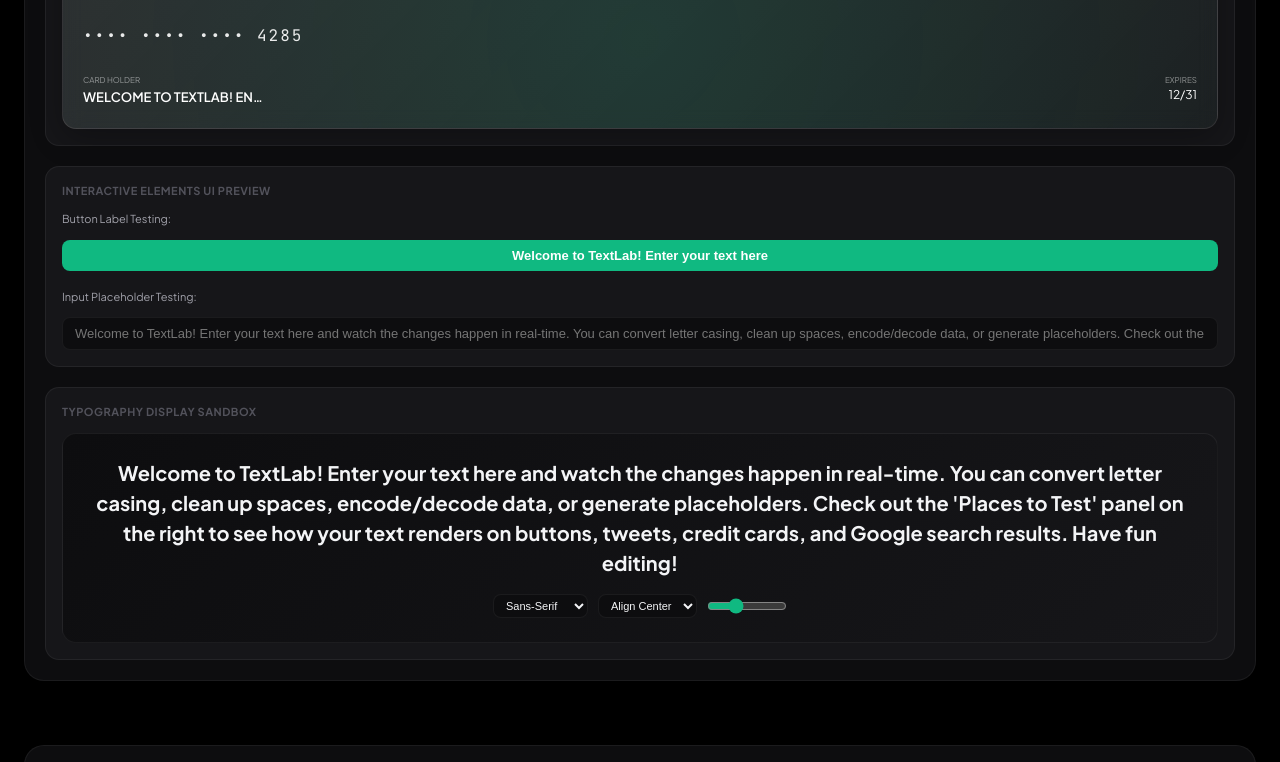
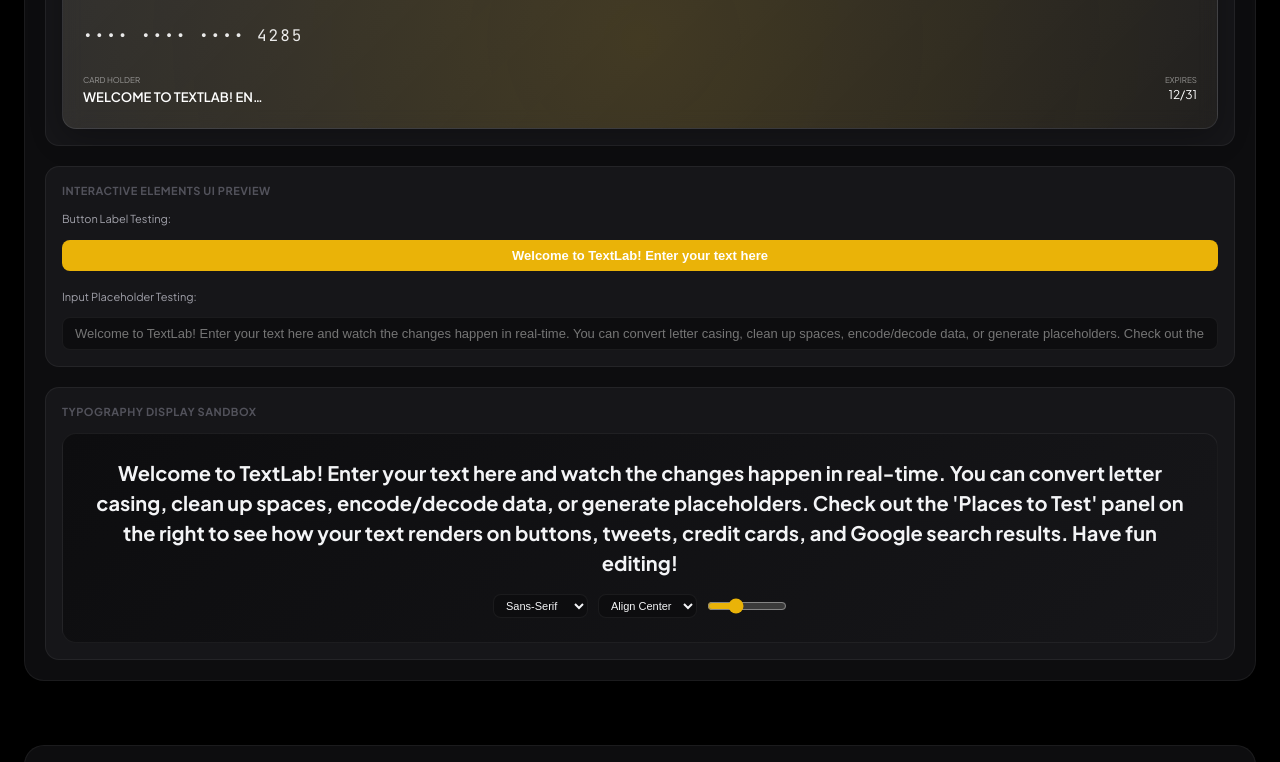
Before and after one commit to dark5087knight/test, a React (Vite) app: page / in a window 1280 px wide. Shown: the part 2000-2762 px from the top of the page. Built offline with nearby package versions, Linux system fonts and the light colour scheme.

Commit message:
test workflow

```diff
--- a/src/App.jsx
+++ b/src/App.jsx
@@ -22,9 +22,9 @@ export const CICD_CANARY_CONFIG = {
   environment: "Production", // e.g. "Staging", "Production", "Development"
   statusIndicatorColor: "#10b981", // Change this hex to test the status light (e.g. green: #10b981, yellow: #f59e0b, red: #ef4444)
   testSwatches: [
-    { name: "Primary Swatch", color: "#10b981" }, // Green
+    { name: "Primary Swatch", color: "#eab308" }, // Yellow
     { name: "Secondary Swatch", color: "#000000" }, // Black
-    { name: "Accent Swatch", color: "#047857" }, // Dark Green
+    { name: "Accent Swatch", color: "#ca8a04" }, // Dark Yellow
     { name: "Success Swatch", color: "#10b981" }
   ],
   pipelinePassing: true // Toggle this boolean to see pipeline banner change
--- a/src/index.css
+++ b/src/index.css
@@ -7,13 +7,13 @@
   --bg-tertiary: #161619;
   --bg-glass: rgba(13, 13, 15, 0.7);
   --border-color: rgba(255, 255, 255, 0.06);
-  --border-focus: rgba(16, 185, 129, 0.4);
+  --border-focus: rgba(234, 179, 8, 0.4);
 
-  --accent-color: #10b981;
-  --accent-light: #34d399;
-  --accent-dark: #047857;
-  --accent-glow: rgba(16, 185, 129, 0.2);
-  --accent-glow-strong: rgba(16, 185, 129, 0.4);
+  --accent-color: #eab308;
+  --accent-light: #fde047;
+  --accent-dark: #ca8a04;
+  --accent-glow: rgba(234, 179, 8, 0.2);
+  --accent-glow-strong: rgba(234, 179, 8, 0.4);
 
   --text-primary: #f3f4f6;
   --text-secondary: #a1a1aa;
@@ -39,7 +39,7 @@
   --shadow-sm: 0 1px 2px 0 rgba(0, 0, 0, 0.05);
   --shadow-md: 0 4px 6px -1px rgba(0, 0, 0, 0.1), 0 2px 4px -1px rgba(0, 0, 0, 0.06);
   --shadow-lg: 0 10px 25px -5px rgba(0, 0, 0, 0.3), 0 8px 10px -6px rgba(0, 0, 0, 0.3);
-  --shadow-glow: 0 0 25px 0 rgba(16, 185, 129, 0.12);
+  --shadow-glow: 0 0 25px 0 rgba(234, 179, 8, 0.12);
 }
 
 .light-mode {
@@ -48,20 +48,20 @@
   --bg-tertiary: #f1f5f9;
   --bg-glass: rgba(255, 255, 255, 0.8);
   --border-color: rgba(0, 0, 0, 0.07);
-  --border-focus: rgba(5, 150, 105, 0.4);
+  --border-focus: rgba(202, 138, 4, 0.4);
 
-  --accent-color: #059669;
-  --accent-light: #10b981;
-  --accent-dark: #047857;
-  --accent-glow: rgba(5, 150, 105, 0.1);
-  --accent-glow-strong: rgba(5, 150, 105, 0.25);
+  --accent-color: #ca8a04;
+  --accent-light: #eab308;
+  --accent-dark: #a16207;
+  --accent-glow: rgba(202, 138, 4, 0.1);
+  --accent-glow-strong: rgba(202, 138, 4, 0.25);
 
   --text-primary: #000000;
   --text-secondary: #2d2d2d;
   --text-muted: #757575;
 
   --shadow-lg: 0 10px 25px -5px rgba(0, 0, 0, 0.05), 0 8px 10px -6px rgba(0, 0, 0, 0.05);
-  --shadow-glow: 0 0 25px 0 rgba(5, 150, 105, 0.05);
+  --shadow-glow: 0 0 25px 0 rgba(202, 138, 4, 0.05);
 }
 
 * {
@@ -681,7 +681,7 @@ header {
   left: -50%;
   width: 200%;
   height: 200%;
-  background: radial-gradient(circle, rgba(16, 185, 129, 0.15) 0%, transparent 60%);
+  background: radial-gradient(circle, rgba(234, 179, 8, 0.15) 0%, transparent 60%);
   z-index: 0;
   pointer-events: none;
 }
```
